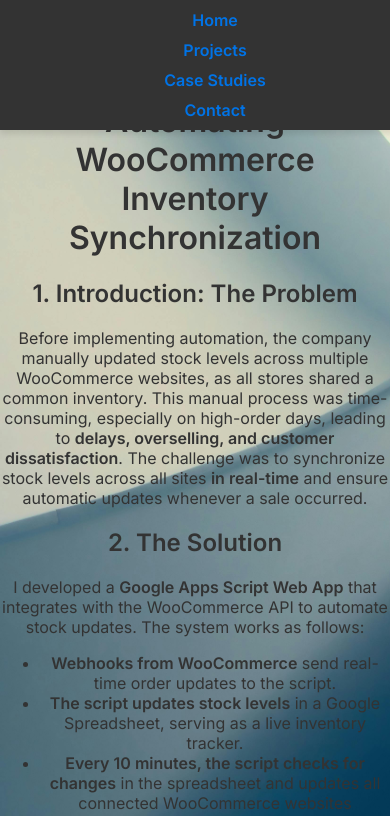
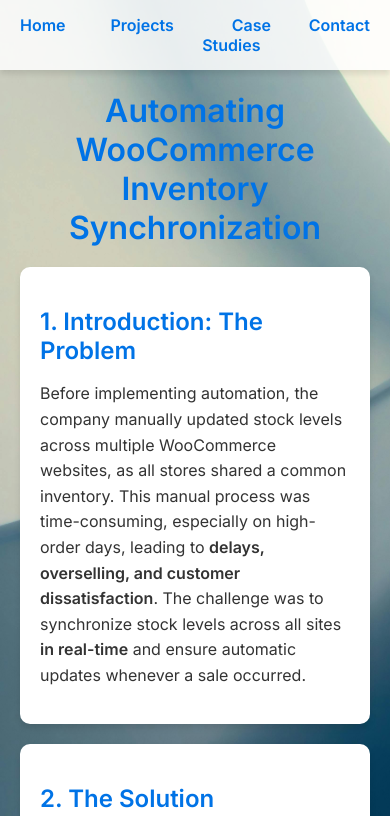
Before and after one commit to ValKoDim/ValKoDim.github.io, a plain HTML site: page blog-post1.html in a window 390 px wide. Shown: the top 816 px of the page. Drawn offline with Linux system fonts and the light colour scheme.

Commit message:
Update style.css

```diff
--- a/style.css
+++ b/style.css
@@ -13,6 +13,7 @@ body {
     display: flex;
     flex-direction: column;
     min-height: 100vh;
+    margin-top: 50px;
 }
 
 /* Navigation Bar */
@@ -260,12 +261,55 @@ footer {
     color: #555;
 }
 
+.case-study {
+    margin-top: 80px;
+    max-width: 800px;
+    margin: auto;
+    padding: 20px;
+    text-align: left;
+}
+
+.case-study h1 {
+    color: #0073e6;
+    font-size: 2rem;
+    text-align: center;
+    margin-bottom: 20px;
+}
+
+.case-section {
+    background: white;
+    padding: 20px;
+    border-radius: 10px;
+    box-shadow: 0px 4px 6px rgba(0, 0, 0, 0.1);
+    margin-bottom: 20px;
+}
+
+.case-section h2 {
+    font-size: 1.5rem;
+    color: #0073e6;
+    margin-bottom: 10px;
+}
+
+.case-section p,
+.case-section ul {
+    font-size: 1rem;
+    line-height: 1.6;
+}
+
+.case-section ul {
+    padding-left: 20px;
+}
+
+.case-section ul li {
+    margin-bottom: 8px;
+}
+
 
 /* Responsive Design */
 @media (max-width: 768px) {
     .navbar ul {
-        flex-direction: column;
-        gap: 10px;
+        flex-direction: row;
+        gap: 5px;
     }
     .container {
         width: 90%;
@@ -280,33 +324,7 @@ footer {
     .projects-grid {
         grid-template-columns: repeat(auto-fit, minmax(250px, 1fr));
     }
-}
-
-/* Mobile Optimization */
-@media screen and (max-width: 768px) {
-    .projects, .blog {
-        display: flex;
-        flex-direction: column;
-        align-items: center;
-    }
-
-    .card {
-        width: 90%; /* Ensuring the cards take up most of the screen width */
-        margin-bottom: 20px;
-    }
-
-    /* Navbar fix */
-    .navbar {
-        position: fixed;
-        width: 100%;
-        top: 0;
-        left: 0;
-        background-color: #333; /* Ensure consistent background */
-        padding: 10px 20px;
-    }
-
-    .navbar a {
-        font-size: 16px; /* Maintain readable font size */
-        padding: 10px;
+    .blog-grid{
+        grid-template-columns: repeat(auto-fit, minmax(250px, 1fr));
     }
 }
```
